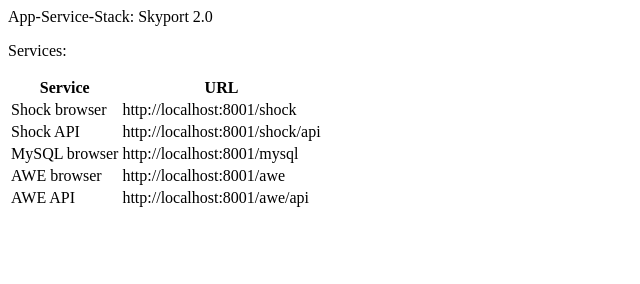
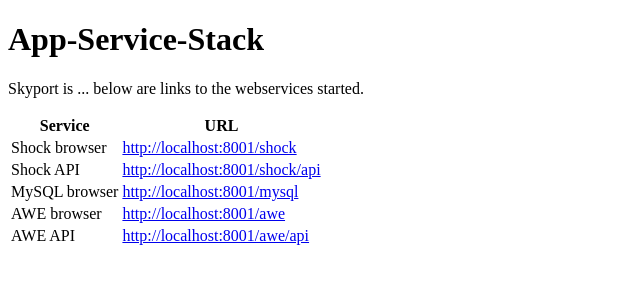
Before and after one commit to MG-RAST/Skyport2, a plain HTML site: page Config/nginx/index.html in a window 1280 px wide. Shown: the whole page, without its empty margins (0-640 px from the left). Drawn offline with Linux system fonts and the light colour scheme.

Commit message:
Initial inex.html

```diff
--- a/Config/nginx/index.html
+++ b/Config/nginx/index.html
@@ -1,20 +1,23 @@
 <!DOCTYPE html>
 <html>
-<title>App-Service-Stack: Skyport 2.0</title>
+<title>Skyport 2.0</title>
+<body id="index" onload="">
 
-<head1>App-Service-Stack: Skyport 2.0</head1>
+</body>
+
+<h1>App-Service-Stack</h1>
 
 <p>
-Services:
+Skyport is ... below are links to the webservices started.
 </p>
 
 <table>
   <tr><th>Service</th><th>URL</th></tr>
-  <tr><td>Shock browser</td><td><a href"http://localhost:8001/shock">http://localhost:8001/shock</a></td></tr>
-  <tr><td>Shock API</td><td><a href"http://localhost:8001/shock/api">http://localhost:8001/shock/api</a></td></tr>
-  <tr><td>MySQL browser</td><td><a href"http://localhost:8001/mysql">http://localhost:8001/mysql</a></td></tr>
-  <tr><td>AWE browser</td><td><a href"http://localhost:8001/awe">http://localhost:8001/awe</a></td></tr>
-  <tr><td>AWE API</td><td><a href"http://localhost:8001/awe/api">http://localhost:8001/awe/api</a></td></tr>
+  <tr><td>Shock browser</td><td><a href="http://localhost:8001/shock" target="_blank">http://localhost:8001/shock</a></td></tr>
+  <tr><td>Shock API</td><td><a href="http://localhost:8001/shock/api" target="_blank">http://localhost:8001/shock/api</a></td></tr>
+  <tr><td>MySQL browser</td><td><a href="http://localhost:8001/mysql" target="_blank">http://localhost:8001/mysql</a></td></tr>
+  <tr><td>AWE browser</td><td><a href="http://localhost:8001/awe" target="_blank">http://localhost:8001/awe</a></td></tr>
+  <tr><td>AWE API</td><td><a href="http://localhost:8001/awe/api" target="_blank">http://localhost:8001/awe/api</a></td></tr>
 </table>
 
 
```
